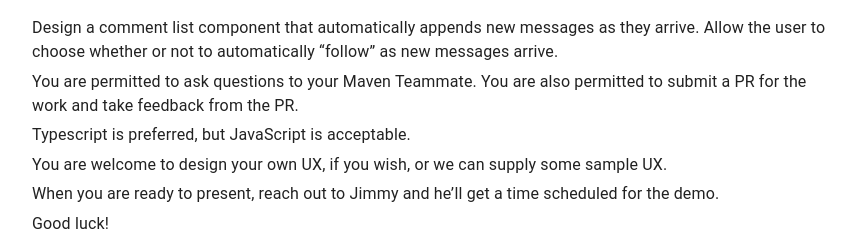
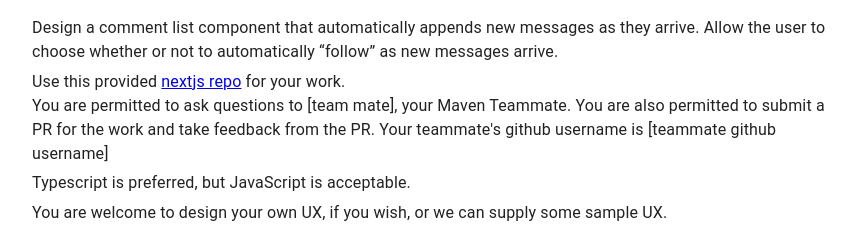
Before and after one commit to vladimirilic303/vladimirilic-web-kokanee, a Next.js app: page / in a window 1280 px wide. Shown: the part 402-633 px from the top of the page, without its empty margins (208-1064 px from the left). Built offline with nearby package versions, Linux system fonts and the light colour scheme.

Commit message:
template settings for intro

```diff
--- a/pages/index.tsx
+++ b/pages/index.tsx
@@ -36,9 +36,10 @@ const Home = () => {
         Design a comment list component that automatically appends new messages as they arrive. Allow the user to choose
         whether or not to automatically “follow” as new messages arrive.
       </Typography>
+      <Typography variant="body1">Use this provided <a href="https://github.com/themaven-net/web-kokanee-[candidate]">nextjs repo</a> for your work.</Typography>
       <Typography gutterBottom variant="body1">
-        You are permitted to ask questions to your Maven Teammate. You are also permitted to submit a PR for the work
-        and take feedback from the PR.
+        You are permitted to ask questions to [team mate], your Maven Teammate. You are also permitted to submit a PR for the work
+        and take feedback from the PR. Your teammate's github username is [teammate github username]
       </Typography>
       <Typography gutterBottom variant="body1">
         Typescript is preferred, but JavaScript is acceptable.
```
